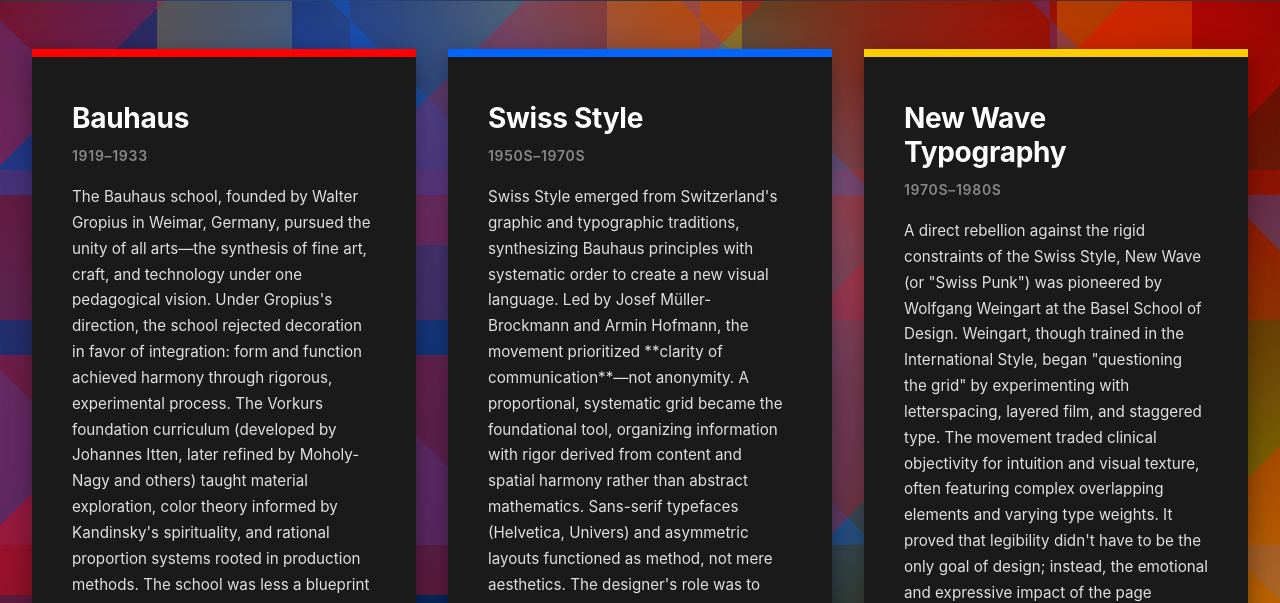
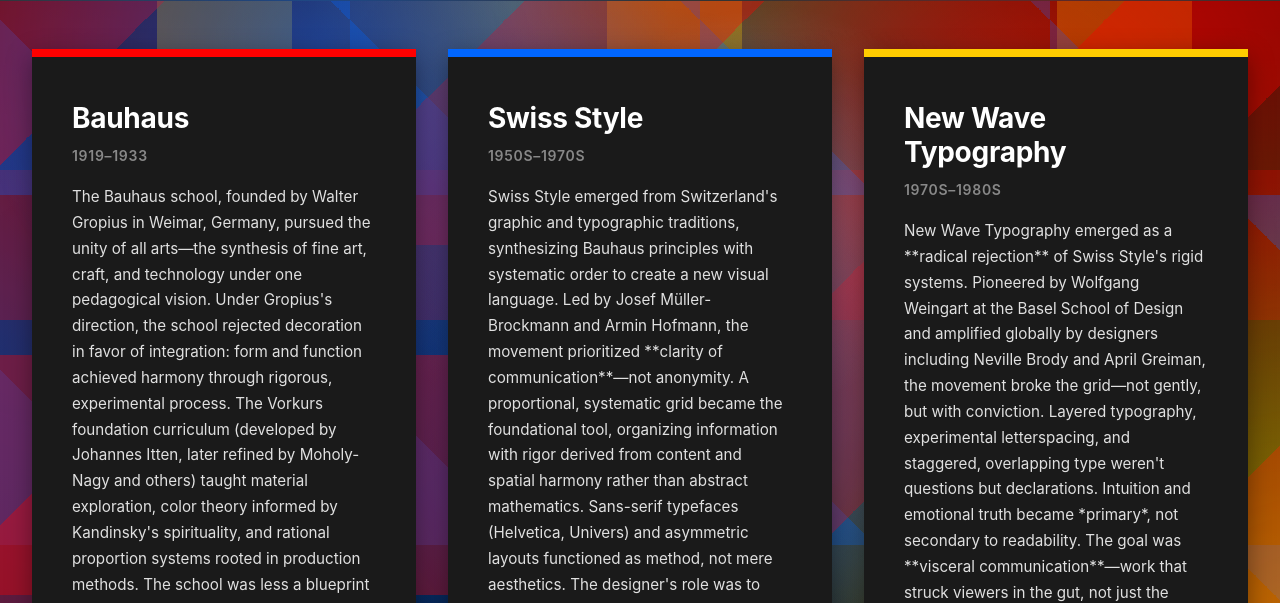
Before and after one commit to dhruvi0805/Cards, a plain HTML site: page starter/index.html in a window 1280 px wide. Shown: the part 155-758 px from the top of the page. Drawn offline with Linux system fonts and the light colour scheme.

Commit message:
new wave typography expert

```diff
--- a/starter/index.html
+++ b/starter/index.html
@@ -82,7 +82,7 @@
                 <h2 class="card-title">New Wave Typography</h2>
                 <p class="card-dates">1970s–1980s</p>
                 <p class="card-description">
-                    A direct rebellion against the rigid constraints of the Swiss Style, New Wave (or "Swiss Punk") was pioneered by Wolfgang Weingart at the Basel School of Design. Weingart, though trained in the International Style, began "questioning the grid" by experimenting with letterspacing, layered film, and staggered type. The movement traded clinical objectivity for intuition and visual texture, often featuring complex overlapping elements and varying type weights. It proved that legibility didn't have to be the only goal of design; instead, the emotional and expressive impact of the page became a priority, bridging the gap between modernism and postmodernism.
+                    New Wave Typography emerged as a **radical rejection** of Swiss Style's rigid systems. Pioneered by Wolfgang Weingart at the Basel School of Design and amplified globally by designers including Neville Brody and April Greiman, the movement broke the grid—not gently, but with conviction. Layered typography, experimental letterspacing, and staggered, overlapping type weren't questions but declarations. Intuition and emotional truth became *primary*, not secondary to readability. The goal was **visceral communication**—work that struck viewers in the gut, not just the intellect. By the 1990s, designers like David Carson pushed these ideas to their limit on television and in experimental magazines, proving that legibility was a choice, not a commandment. New Wave didn't end in the 1980s; it evolved into a global cultural shift, from punk aesthetics to music videos to digital design, fundamentally challenging the notion that clarity required invisibility.
                 </p>
                 <div class="card-tags">
                     <span class="tag">Wolfgang Weingart</span>
```
Also changed, not shown: 1 other file.
